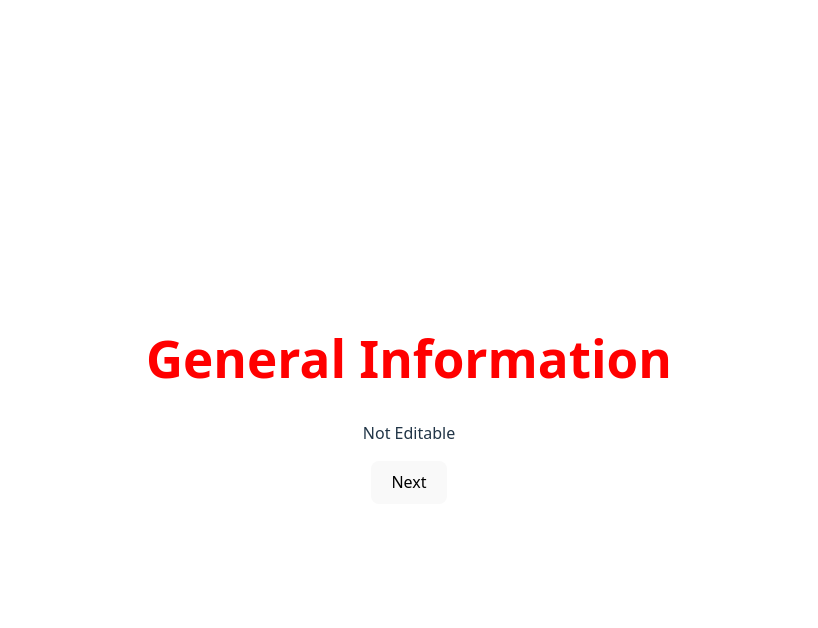
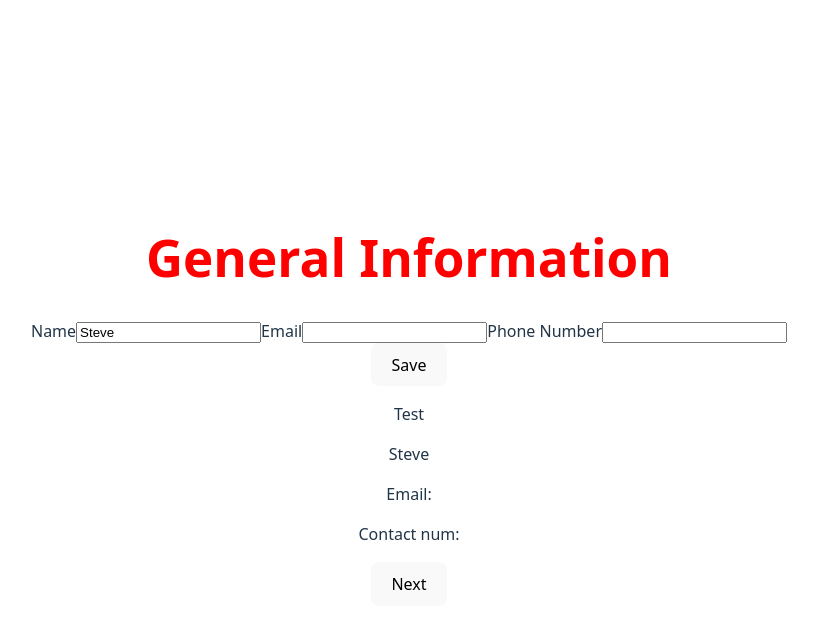
Before and after one commit to JosefPCT/cv-application, a React (Vite) app: page / in a window 1280 px wide. Both pictures are taken after a click on the button "Next". Shown: the top 628 px of the page, without its empty margins (231-1049 px from the left). Built offline with nearby package versions, Linux system fonts and the light colour scheme.

Commit message:
feat: basic event handler for generalinformation jsx

```diff
--- a/src/App.jsx
+++ b/src/App.jsx
@@ -1,19 +1,27 @@
 import { useState } from 'react'
-import reactLogo from './assets/react.svg'
-import viteLogo from '/vite.svg'
 import './App.css'
-import { HelloWorld } from './HelloWorld'
 import { Home } from './components/Home'
 import { GeneralInformation } from './components/GeneralInformation'
 
 function App() {
-  const [count, setCount] = useState(0)
   const [pageIndex, setPageIndex] = useState(0);
+  const [genInfo, setGenInfo] = useState({name: "Steve", email: null, contactNumber: null});
 
-  const pages = [<Home onSubmit={nextHandler} />, <GeneralInformation onSubmit={nextHandler} isEditable={false}/>]
+  const pages = [
+  <Home onSubmit={nextHandler} />,
+  <GeneralInformation name={genInfo.name} email={genInfo.email} contactNumber={genInfo.contactNumber} onSubmit={nextHandler} isEditable={true} submitHandler={changeGeneralInfoHandler}/>
+   ];
 
   function nextHandler(){
     pageIndex !== pages.length - 1 ? setPageIndex(pageIndex + 1) : setPageIndex(0);
+  }
+
+  function changeGeneralInfoHandler(e){
+    e.preventDefault();
+    console.log(e.target.name.value);
+    console.log(e.target.email.value)
+    console.log(e.target.contactNumber.value);
+    setGenInfo({...genInfo, name: e.target.name.value, email: e.target.email.value, contactNumber: e.target.contactNumber.value})
   }
 
   return (
--- a/src/components/GeneralInformation.jsx
+++ b/src/components/GeneralInformation.jsx
@@ -1,4 +1,4 @@
-export function GeneralInformation( { onSubmit, isEditable }){
+export function GeneralInformation( { onSubmit, isEditable, submitHandler, name, email, contactNumber }){
 
 //   if(isEditable){
 //    return(
@@ -12,7 +12,30 @@ export function GeneralInformation( { onSubmit, isEditable }){
 
  function editable(){
     return(
-        <p>Editable</p>
+        <form action="GET" onSubmit={submitHandler}>
+            <div>
+                <label>
+                    Name
+                    <input type="text" id="name" name="name" defaultValue={name}></input>
+                </label>
+                <label>
+                    Email
+                    <input type="email" id="email" name="email"></input>
+                </label>
+                <label>
+                    Phone Number
+                    <input type="tel" id="contactNumber" name="contact-number"></input>
+                </label>
+            </div>
+            <button type="submit">Save</button>
+            <p>Test</p>
+            {name}
+            <p>Email:</p>
+            {email}
+            <p>Contact num:</p>
+            {contactNumber}
+
+        </form>
     );
  }
 
```
